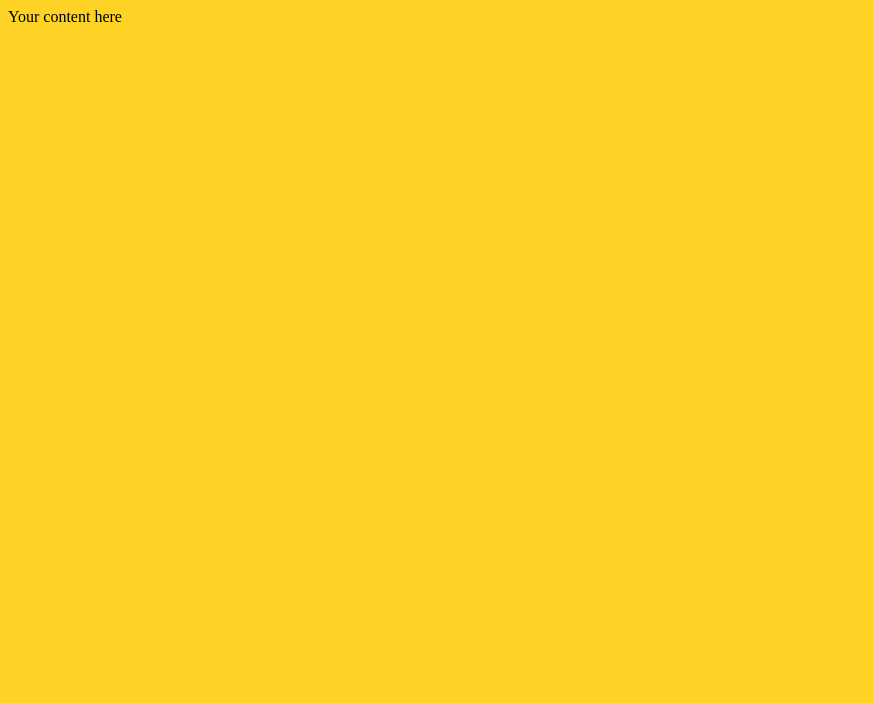
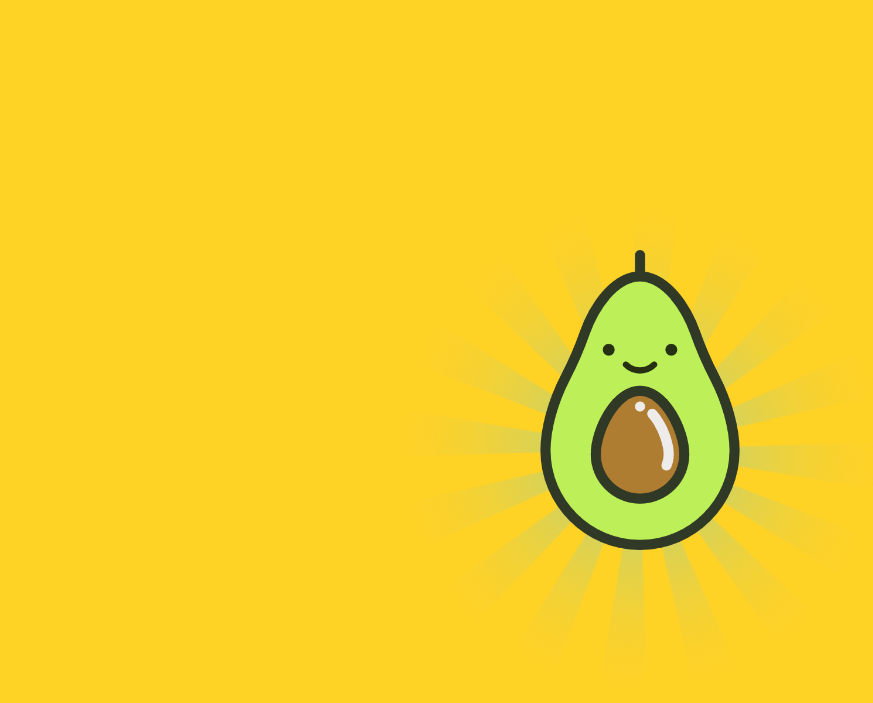
Before and after one commit to LechCieslak/-Avocado, a plain HTML site: page index.html in a window 1280 px wide. Shown: the whole page, without its empty margins (0-873 px from the left). Drawn offline with Linux system fonts and the light colour scheme.

Commit message:
second day

```diff
--- a/index.html
+++ b/index.html
@@ -8,6 +8,9 @@
     <link rel="stylesheet" href="./style.css">
   </head>
   <body>
-   Your content here
+
+    <img class="bottom" src="rays.png"/>
+    <img class="top" src="avocado.png"/>
+
   </body>
 </html>
--- a/style.css
+++ b/style.css
@@ -1,3 +1,38 @@
 html, body {
     background-color: #ffd226;
 }
+
+.top {
+    width: 300px;
+    height: 300px;
+    position: absolute;
+    top: calc(50% - 150px);
+    left: calc(50% - 150px);
+}
+
+.bottom {
+    width: 500px;
+    height: 500px;
+    position: absolute;
+    top: calc(50% - 200px);
+    left: calc(50% - 250px);
+    animation: spin 20s linear infinite;
+}
+
+.top:hover {
+    animation: spinAvo 20s linear infinite;
+}
+
+.top:active {
+    animation: spinAvo 10s linear infinite;
+}
+
+@keyframes spin {
+    from { transform: rotate(0deg); }
+    to { transform: rotate(360deg);}
+}
+
+@keyframes spinAvo {
+    from { transform: rotate(360deg); }
+    to { transform: rotate(0deg);}
+}
```
Also changed, not shown: avocado.png (added), rays.png (added).
